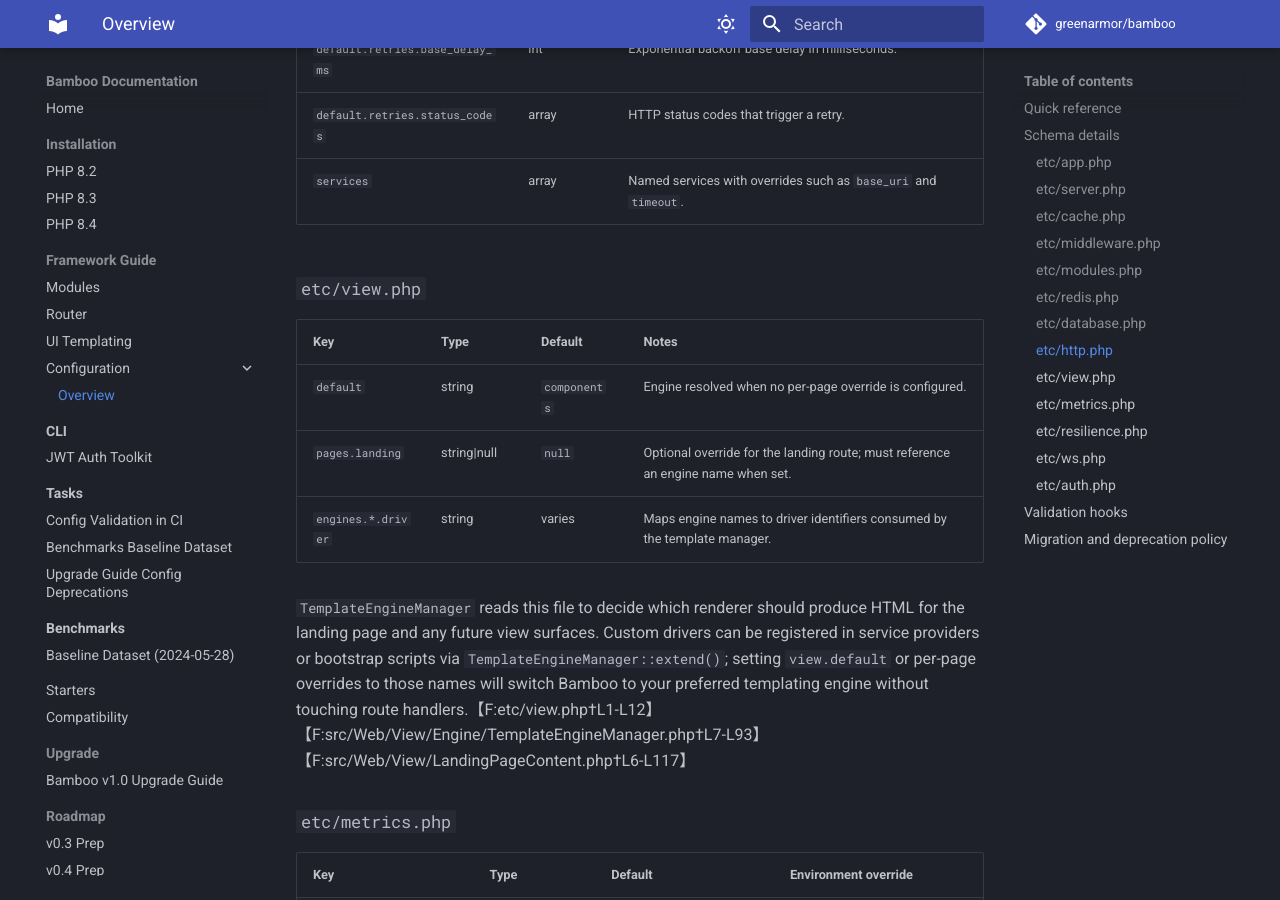
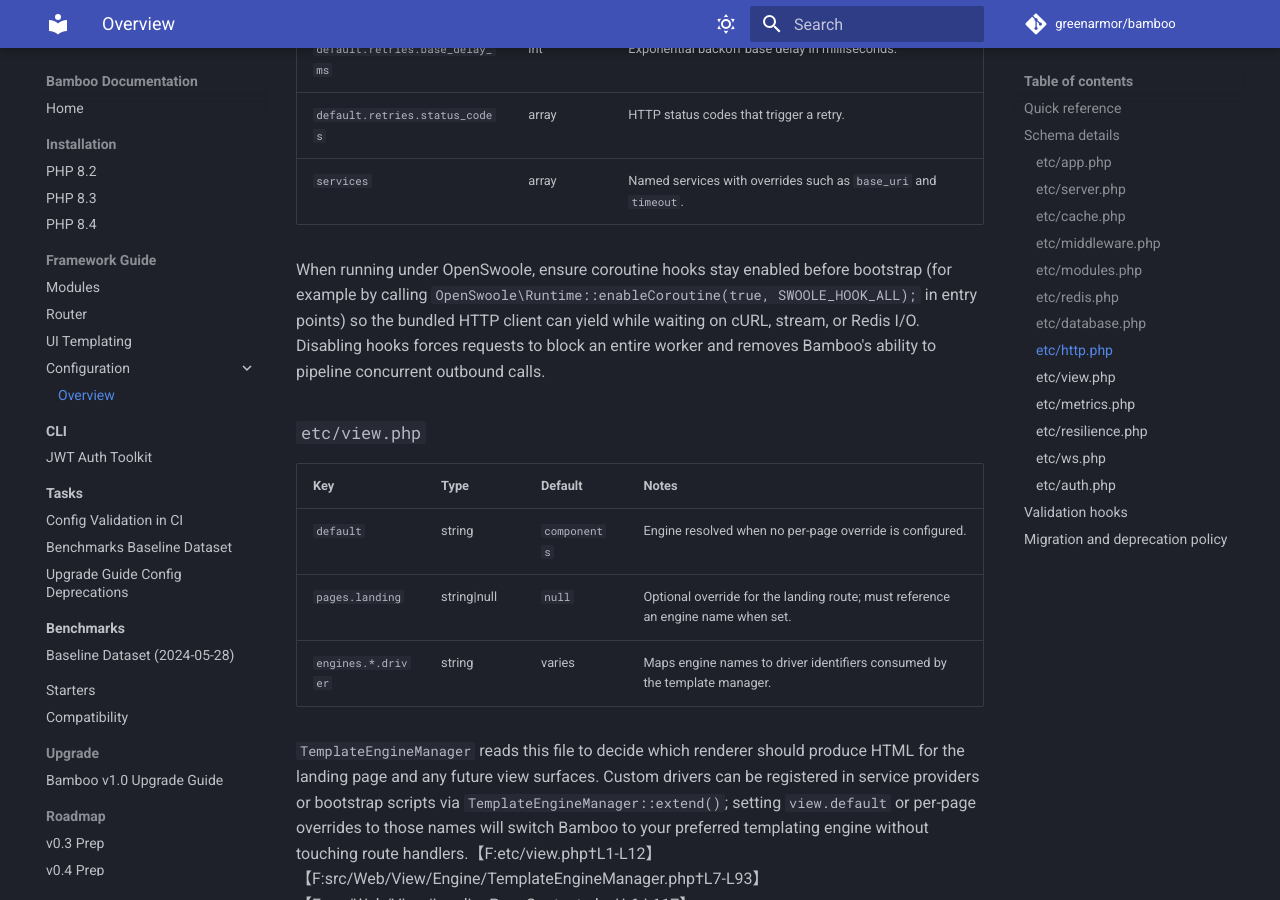
Before and after one commit to greenarmor/bamboo, an MkDocs documentation site: the page built from docs/configuration/overview.md, in a window 1280 px wide and 900 px high, scrolled down 3067 px. Built offline with MkDocs 1.6.1 and Material for MkDocs 9.7.7, drawn with Linux system fonts in a browser that asks for light colours; comment, search, counter and statistics services are not loaded.

Commit message:
Enabled OpenSwoole coroutine hooks at the start of the HTTP server bootstrap to keep blocking I/O cooperative within workers.
Applied the same coroutine hook guard in the Bamboo CLI launcher and HTTP benchmark harness so command-line workflows benefit from cooperative scheduling.

Documented the requirement to keep coroutine hooks enabled in the HTTP client configuration guide for deployers

```diff
--- a/docs/configuration/overview.md
+++ b/docs/configuration/overview.md
@@ -93,6 +93,13 @@
 | `default.retries.base_delay_ms` | int | Exponential backoff base delay in milliseconds. |
 | `default.retries.status_codes` | array<int> | HTTP status codes that trigger a retry. |
 | `services` | array<string, array> | Named services with overrides such as `base_uri` and `timeout`. |
+
+When running under OpenSwoole, ensure coroutine hooks stay enabled before
+bootstrap (for example by calling
+`OpenSwoole\Runtime::enableCoroutine(true, SWOOLE_HOOK_ALL);` in entry
+points) so the bundled HTTP client can yield while waiting on cURL, stream,
+or Redis I/O. Disabling hooks forces requests to block an entire worker and
+removes Bamboo's ability to pipeline concurrent outbound calls.
 
 ### `etc/view.php`
 
```
Also changed, not shown: 3 other files.
